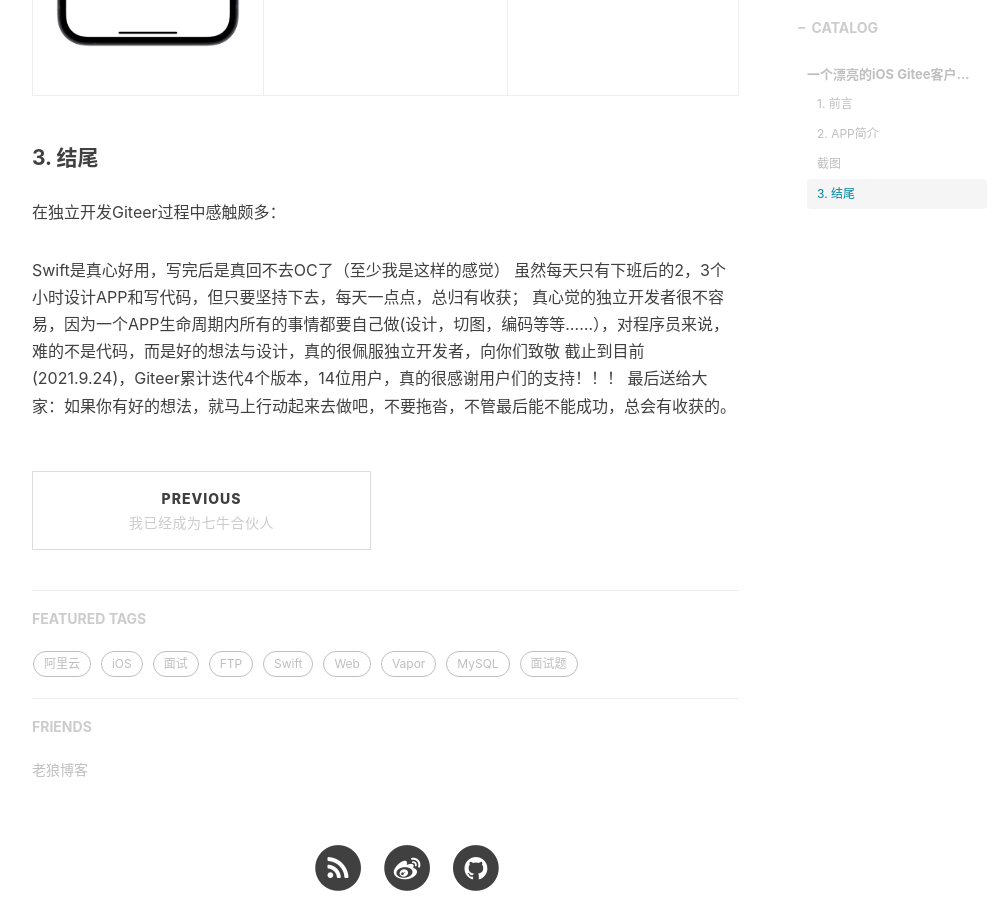
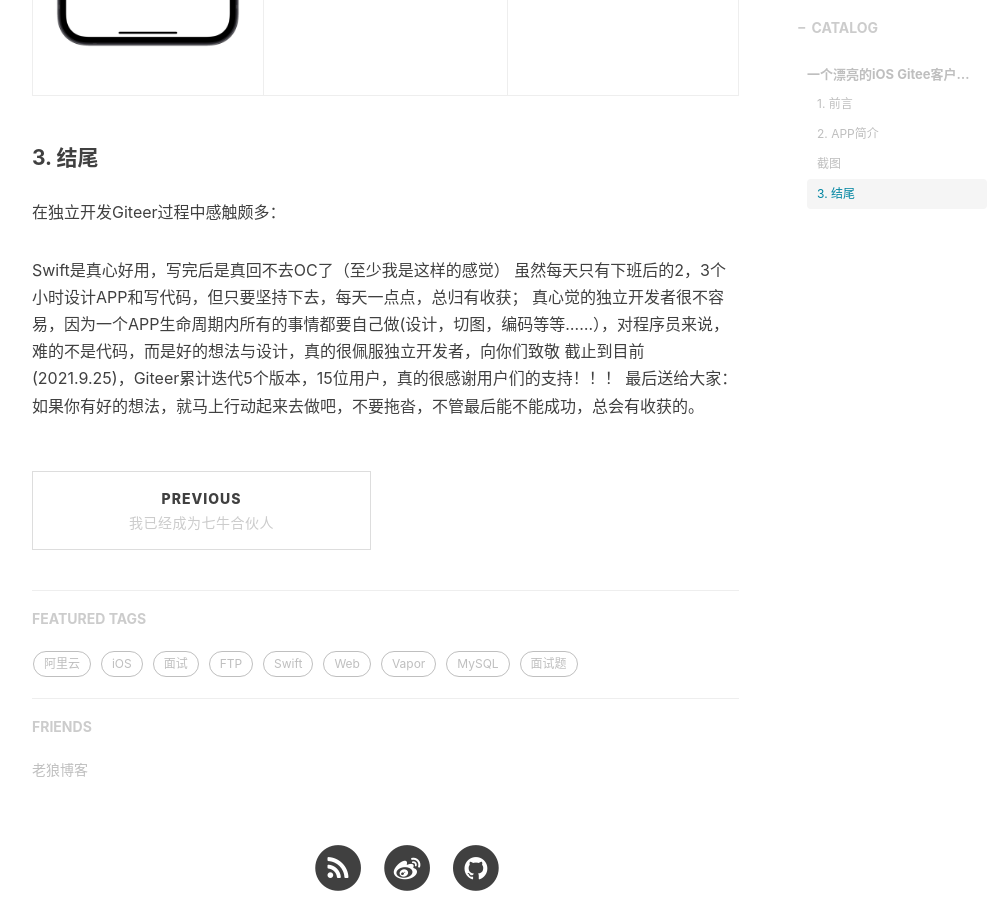
Before and after one commit to fandongtongxue/fandongtongxue.github.io, a Jekyll site: the page built from _posts/2021-09-18-Giteer.md, in a window 1280 px wide and 900 px high, scrolled down 3437 px. Shown: the whole window, without its empty margins (233-1232 px from the left). Built offline with Jekyll 4.4.1, drawn with Linux system fonts in a browser that asks for light colours; nearby versions of some CDN libraries; comment, search, counter and statistics services are not loaded.

Commit message:
Update 2021-09-18-Giteer.md

```diff
--- a/_posts/2021-09-18-Giteer.md
+++ b/_posts/2021-09-18-Giteer.md
@@ -50,5 +50,5 @@
 Swift是真心好用，写完后是真回不去OC了（至少我是这样的感觉）
 虽然每天只有下班后的2，3个小时设计APP和写代码，但只要坚持下去，每天一点点，总归有收获；
 真心觉的独立开发者很不容易，因为一个APP生命周期内所有的事情都要自己做(设计，切图，编码等等......），对程序员来说，难的不是代码，而是好的想法与设计，真的很佩服独立开发者，向你们致敬
-截止到目前(2021.9.24)，Giteer累计迭代4个版本，14位用户，真的很感谢用户们的支持！！！
+截止到目前(2021.9.25)，Giteer累计迭代5个版本，15位用户，真的很感谢用户们的支持！！！
 最后送给大家：如果你有好的想法，就马上行动起来去做吧，不要拖沓，不管最后能不能成功，总会有收获的。
```
